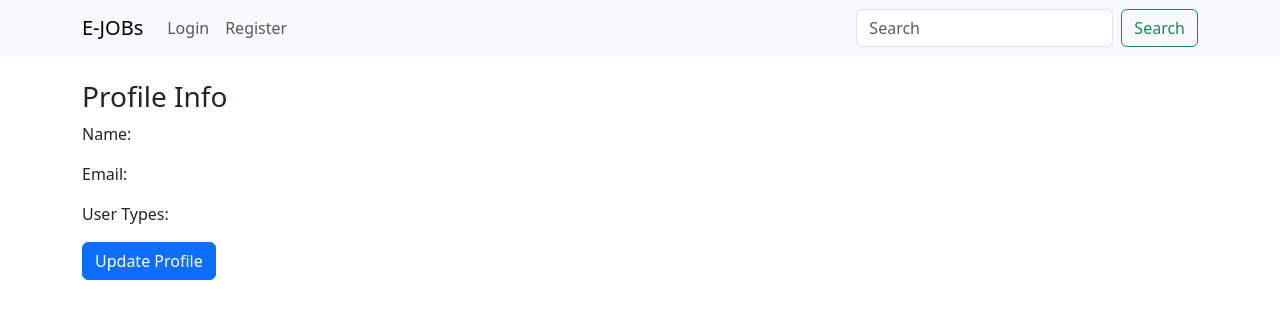
After one commit to Bikrom2001/job-Portal, a Django app: page /profile-view/ in a window 1280 px wide. The commit adds this page. Shown: the top 319 px of the page. Run offline with Django 5.2, Linux system fonts and the light colour scheme.

Commit message:
user profile html show and profile update html show

```diff
--- a/jobPortalProject/jobPortalProject/settings.py
+++ b/jobPortalProject/jobPortalProject/settings.py
@@ -118,7 +118,7 @@ USE_TZ = True
 # https://docs.djangoproject.com/en/6.0/howto/static-files/
 
 STATIC_URL = 'static/'
-STATIC_ROOT = BASE_DIR / 'staticfiles/'
+STATIC_ROOT = BASE_DIR / 'staticfil----es/'
 MEDIA_URL = '/media/'
 MEDIA_ROOT = BASE_DIR / 'media/'
 AUTH_USER_MODEL='jobportal.User'
--- a/jobPortalProject/jobportal/templates/master/nav.html
+++ b/jobPortalProject/jobportal/templates/master/nav.html
@@ -12,6 +12,9 @@
         {% if request.user.is_authenticated %}
         <li class="nav-item">
           <a class="nav-link " href="#">Home</a>
+        </li>
+        <li class="nav-item">
+          <a class="nav-link " href="{% url 'profile_view' %}">Profile</a>
         </li>
         <li class="nav-item">
           <a class="nav-link " href="{% url 'logout_view' %}">logout</a>
--- /dev/null
+++ b/jobPortalProject/jobportal/templates/profile.html
@@ -0,0 +1,16 @@
+{% extends 'master/base.html' %}
+
+
+{% block content %}
+    <h3>Profile Info</h3>
+    <p>
+        Name:
+    </p>
+    <p>
+        Email:
+    </p>
+    <p>
+        User Types:
+    </p>
+    <a href="{% url 'update_profile_view' %}" class="btn btn-primary">Update Profile</a>
+{% endblock content %}
--- a/jobPortalProject/jobportal/urls.py
+++ b/jobPortalProject/jobportal/urls.py
@@ -7,4 +7,7 @@ urlpatterns = [
     path('login/', login_view, name='login_view'),
     path('logout/', logout_view, name='logout_view'),
     path('dashboard/', dashboard_view, name='dashboard_view'),
+    path('profile-view/', profile_view, name='profile_view'),
+
+    path('update-profile-view/', update_profile_view, name='update_profile_view'),
 ]
--- a/jobPortalProject/jobportal/views.py
+++ b/jobPortalProject/jobportal/views.py
@@ -64,3 +64,23 @@ def logout_view(request):
     logout(request)
 
     return redirect('login_view')
+
+
+
+def profile_view(request):
+
+    return render(request, 'profile.html')
+
+
+@login_required
+def update_profile_view(request):
+
+
+    context = {
+        # 'form_data': form_data,
+        'title': 'Update Profile Info Page',
+        'form_title': 'Update Profile Info Form',
+        'form_btn': 'Update Profile',
+    }
+
+    return render(request, 'master/base-form.html', context)
```
Also changed, not shown: jobPortalProject/db.sqlite3.
